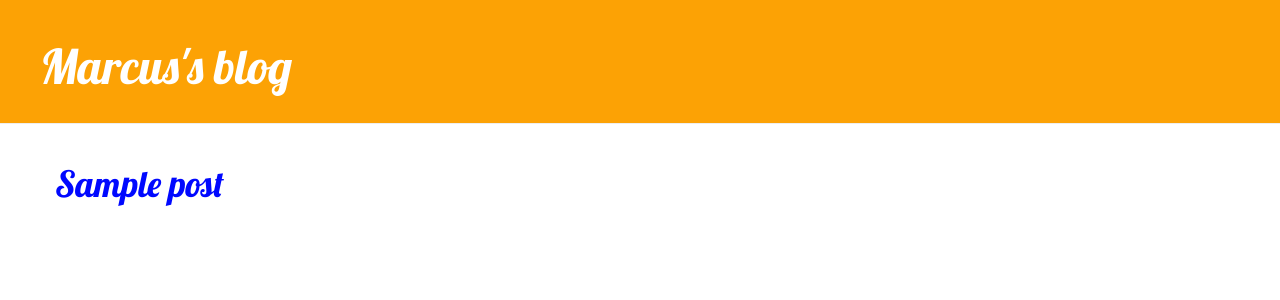
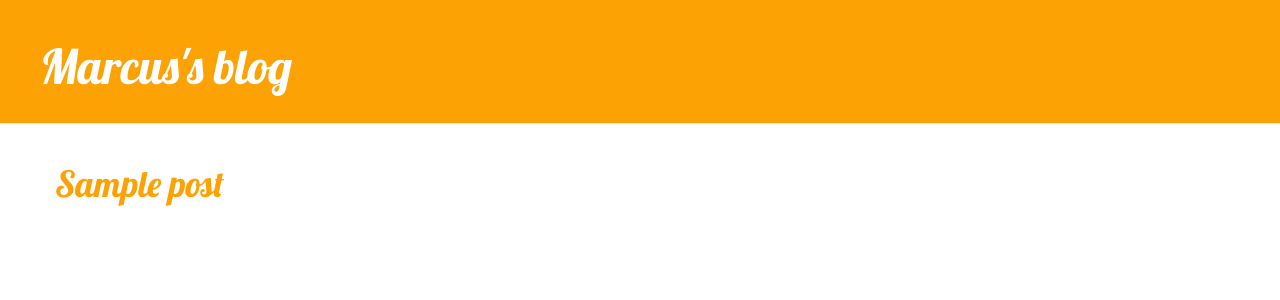
Before and after one commit to MarcusDeMein/my-first-blog, a Django app: template blog/templates/blog/post_list.html in a window 1280 px wide. Shown: the top 300 px of the page. Run offline with Django 3.2, Linux system fonts and the light colour scheme; the template is opened without the code that fills it: values that come from a table or form of the project are taken from there, others are empty; tables that the repository leaves empty hold one stand-in row (values such as "Sample post"); some libraries are stand-ins or nearby versions.

Commit message:
Update blog.css

```diff
--- a/blog/static/css/blog.css
+++ b/blog/static/css/blog.css
@@ -38,9 +38,9 @@ h1, h2, h3, h4 {
 }
 
 .post {
-    color: #0008FF;
+    color: #FCA205;
 }
 
 .post h1 a, .post h1 a:visited {
-    color: #0008FF;
+    color: #FCA205;
 }
```
